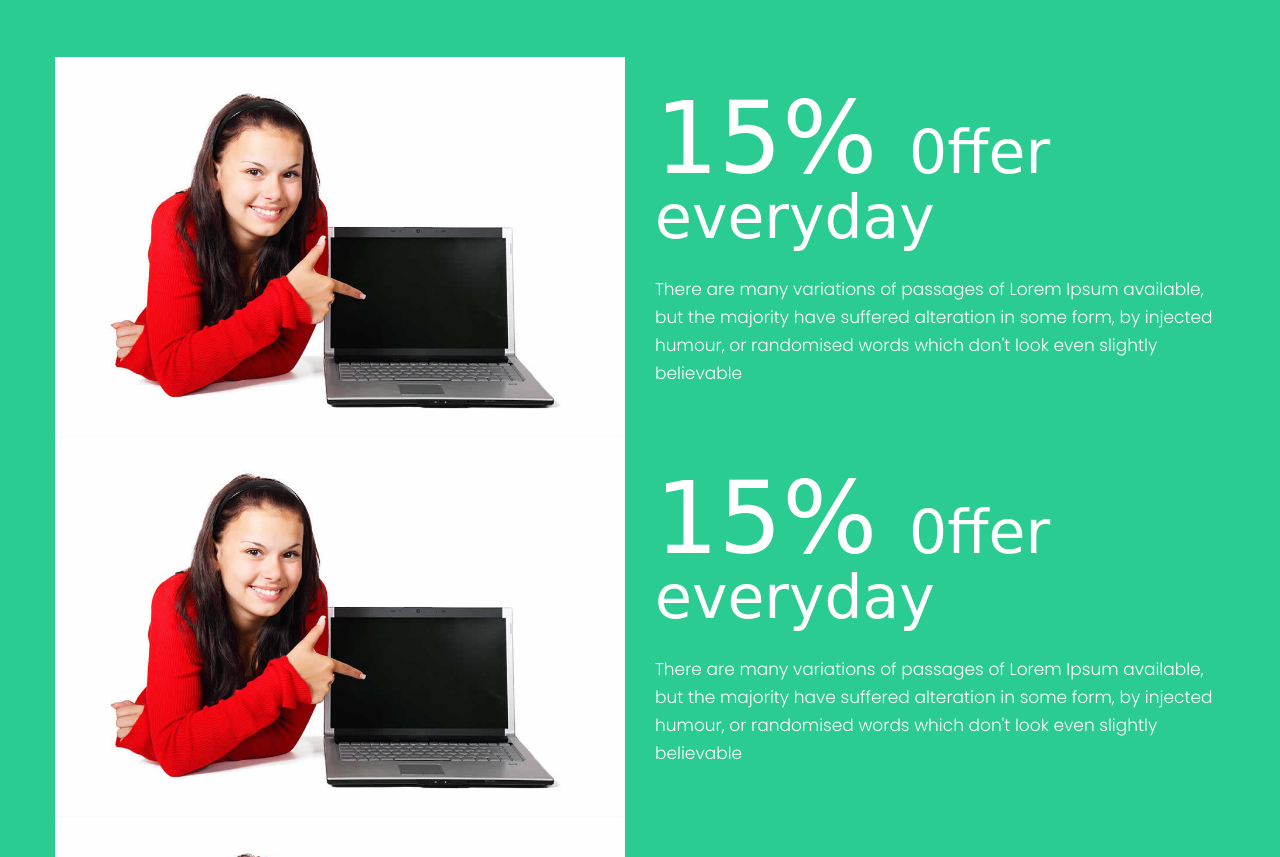
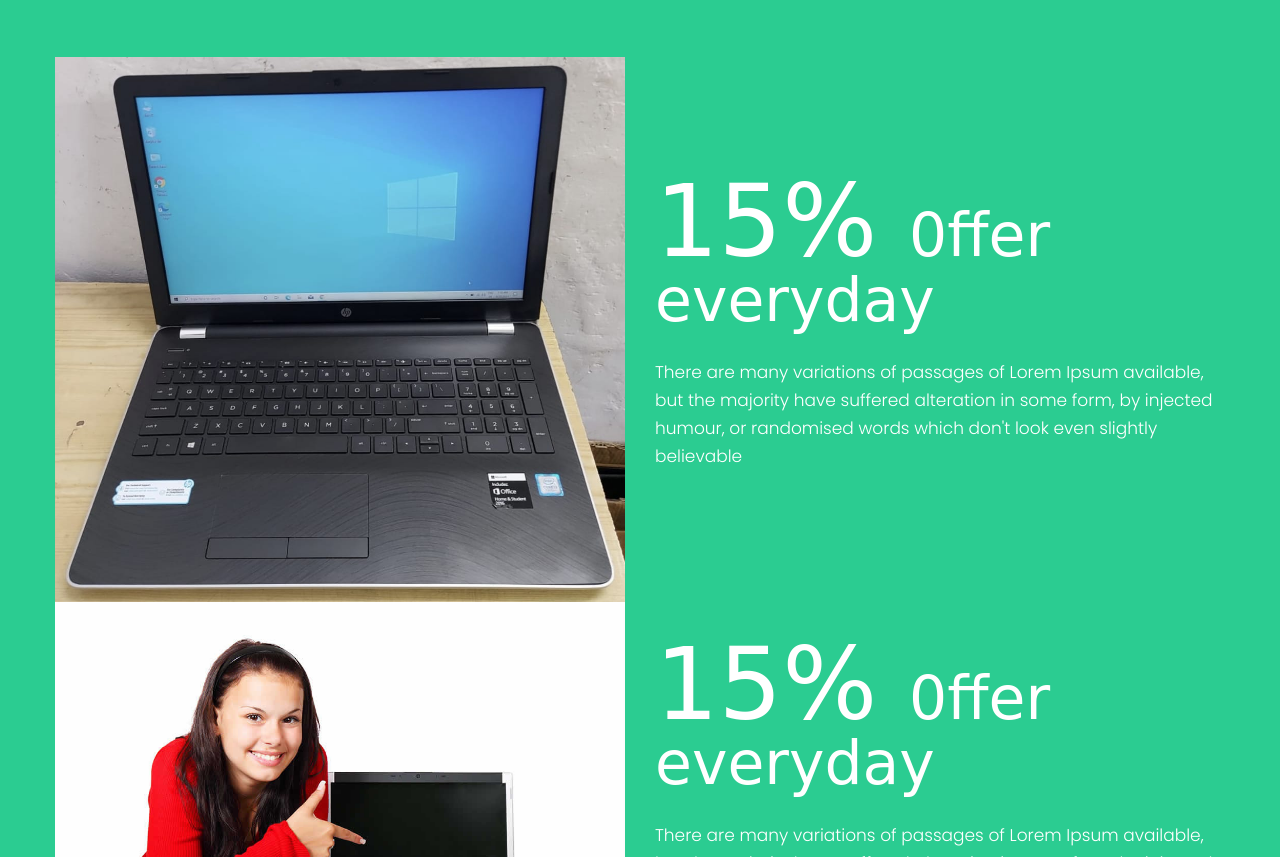
Before and after one commit to tscodepune/UsedLaptop, a plain HTML site: page index.html in a window 1280 px wide. Shown: the part 1648-2505 px from the top of the page. Drawn offline with nearby package versions, Linux system fonts and the light colour scheme; a web font is replaced by a local one.

Commit message:
Update new lapi

```diff
--- a/index.html
+++ b/index.html
@@ -166,7 +166,7 @@
             <div class="row d_flex">
                <div class="col-md-6">
                   <div class="two_box_img">
-                     <figure><img src="images/leptop.jpg" alt="#"/></figure>
+                     <figure><img src="images/IMG-20210831-WA0027.jpg" alt="#"/></figure>
                   </div>
                </div>
                <div class="col-md-6">
```
